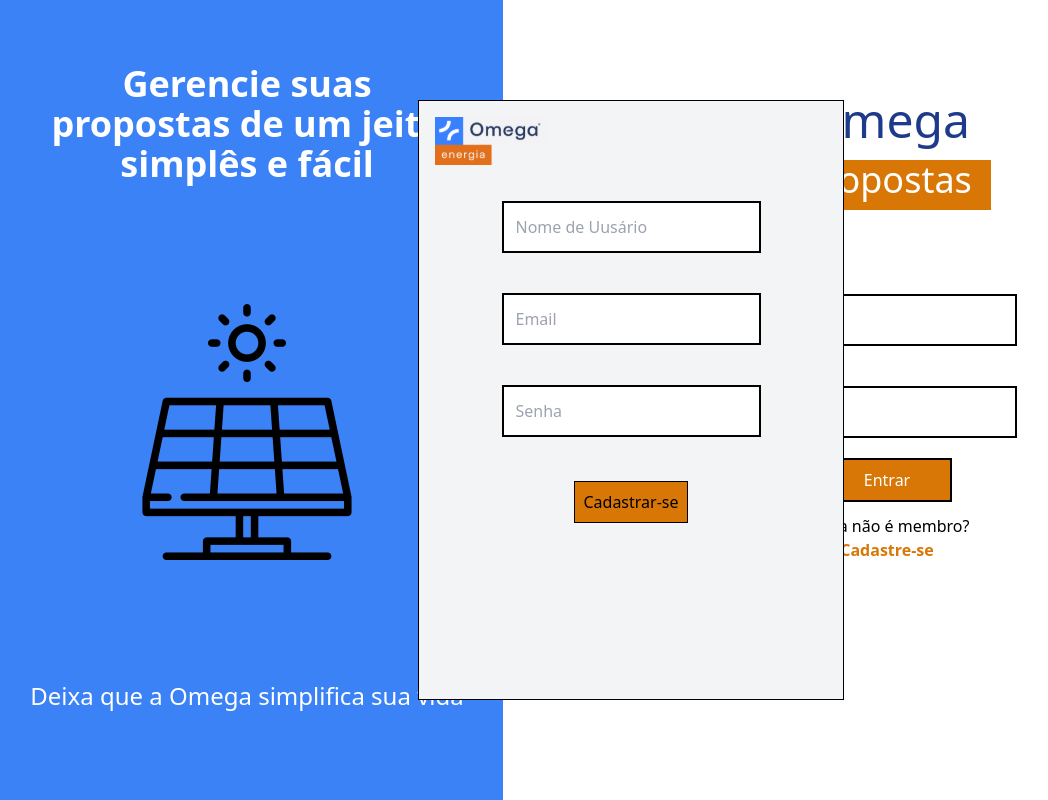
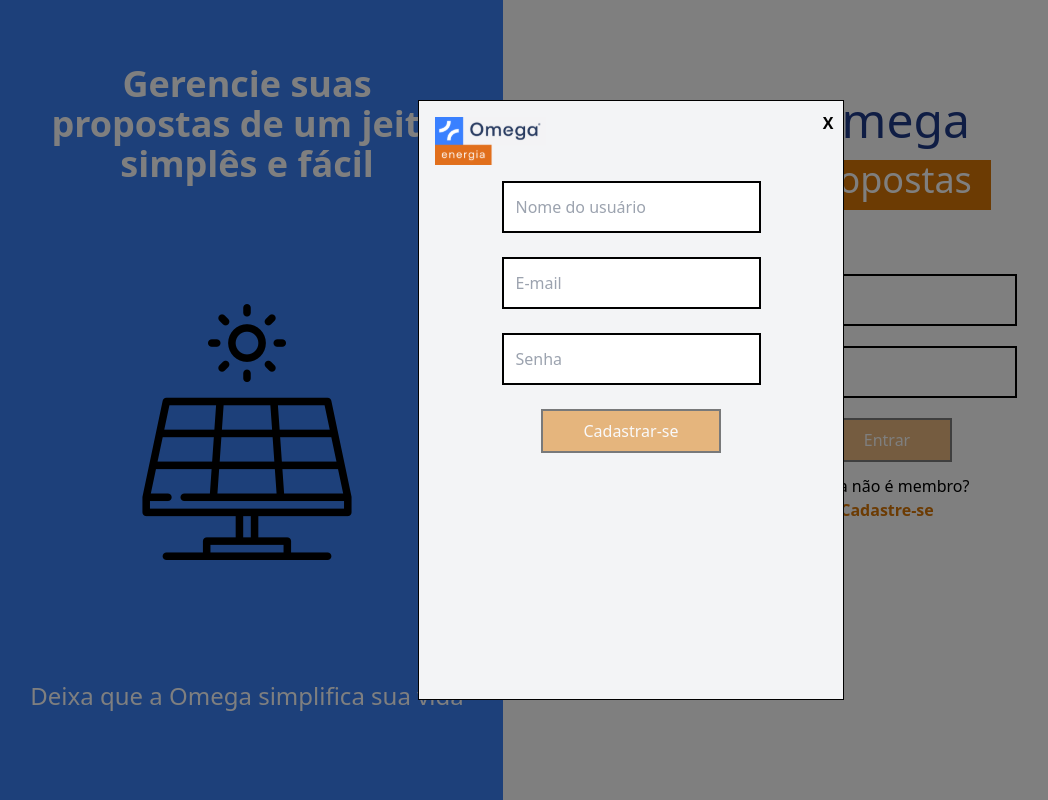
Before and after one commit to romariomelo/omega-client, a React (Create React App) app: page / in a window 1280 px wide. Both pictures are taken after a click on the element "Cadastre-se". Shown: the whole page, without its empty margins (9-1057 px from the left). Built offline with nearby package versions, Linux system fonts and the light colour scheme.

Commit message:
Login/cria usuário

```diff
--- a/src/components/largeButton.jsx
+++ b/src/components/largeButton.jsx
@@ -1,8 +1,10 @@
 function LargeButton(props) {
   return (
     <button
-      className={`bg-yellow-600 block mx-auto text-white px-10 py-2 mb-3 border-2 border-black active:bg-yellow-100 hover:bg-yellow-500 ${props.fixed}`}
+      className={`bg-yellow-600 block mx-auto text-white px-10 py-2 mb-3 border-2 ` +
+        `border-black active:bg-yellow-100 hover:bg-yellow-500 disabled:opacity-50 ${props.fixed}`}
       onClick={props.funcOnclick}
+      {...props}
     >
       {props.content}
     </button>
--- a/src/pages/Home.jsx
+++ b/src/pages/Home.jsx
@@ -1,18 +1,43 @@
-import Input from "../components/input"
-import SolarEnergyImage from "../assets/solar-energy-image.svg"
-import OmegaLogo from "../assets/omega-logo.svg"
-import LargeButton from "../components/largeButton"
-import { useOmegaClienteContext } from "../context/OmegaClientContext"
+import React from 'react';
+import SolarEnergyImage from '../assets/solar-energy-image.svg';
+import LargeButton from '../components/largeButton';
+import { useOmegaClienteContext } from '../context/OmegaClientContext';
+import CreateUserModal from './Home/Components/CreateUserModal';
 
 function Home() {
-  const { handleLogin } = useOmegaClienteContext()
+  const { handleLogin, handleInputLoginAndCreateUser } =
+    useOmegaClienteContext();
+
+  const [email, setEmail] = React.useState('');
+  const [password, setPassword] = React.useState('');
+  const [disabled, setDisabled] = React.useState(true);
+  const [modalOpened, setModalOpened] = React.useState(false);
+
+  const validateEmail = (email) =>
+    /[A-Z0-9]{1,}@[A-Z0-9]{2,}\.[A-Z0-9]{2,}/i.test(email);
+
+  const validatePassword = (password) => {
+    const minLengthPass = 8;
+    return password.length >= minLengthPass;
+  };
+
+  const validateInputsValue = React.useCallback(() => {
+    const emailValidation = validateEmail(email);
+    const passwordValidation = validatePassword(password);
+
+    setDisabled(!(emailValidation && passwordValidation));
+  }, [email, password]);
+
+  React.useEffect(() => {
+    validateInputsValue();
+  }, [email, password, validateInputsValue]);
   return (
     <div className="flex h-screen w-screen">
       <div className="bg-blue-500 w-2/5 h-full min-h-full">
         <h1 className="text-white text-center text-4xl mx-10 mt-16 mb-12 font-semibold">
           Gerencie suas propostas de um jeito simplês e fácil
         </h1>
-        <img className="mx-auto w-2/4 h-2/4" src={SolarEnergyImage} />
+        <img className="mx-auto w-2/4 h-2/4" src={SolarEnergyImage} alt="Energia Solar" />
         <h3 className="text-white text-center text-2xl mt-12 font-medium">
           Deixa que a Omega simplifica sua vida
         </h3>
@@ -23,44 +48,46 @@ function Home() {
           propostas
         </h2>
         <div className="flex mx-auto mt-16 flex-col">
-          <Input
-            placeholder={"Email"}
-            className="width={'w-80'}"
-            name={"email"}
+          <input
+            placeholder="E-mail"
+            className="`m-5 p-3 border-black border-2 self-center `width={'w-80'}"
+            name="email"
+            onChange={(e) => {
+              setEmail(e.target.value);
+              handleInputLoginAndCreateUser('email', e);
+            }}
           />
-          <Input
-            placeholder={"Senha"}
-            className="width={'w-80'}"
-            name={"password"}
+          <input
+            placeholder="Senha"
+            className="m-5 p-3 border-black border-2 self-center width={'w-80'}"
+            name="password"
+            type="password"
+            onChange={(e) => {
+              setPassword(e.target.value);
+              handleInputLoginAndCreateUser('password', e);
+            }}
           />
         </div>
-        <LargeButton content={"Entrar"} funcOnclick={handleLogin} />
+        <LargeButton
+          content={'Entrar'}
+          funcOnclick={handleLogin}
+          disabled={disabled}
+        />
         <h4 className="text-center text-2x1">Ainda não é membro?</h4>
         <h4
           className="text-center text-yellow-600 font-bold text-2x1 cursor-pointer"
-          onClick={console.log("Teste")}
+          onClick={() => setModalOpened(true)}
         >
           Cadastre-se
         </h4>
       </main>
-      <div
-        className={`absolute w-1/3 h-3/4 bg-gray-100 m-auto inset-0 border border-black`}
-      >
-        <img src={OmegaLogo} className="h-12 m-4" />
 
-        <form>
-          <div className="flex flex-col">
-            <Input placeholder={"Nome de Uusário"} name={"name"} />
-            <Input placeholder={"Email"} name={"email"} />
-            <Input placeholder={"Senha"} name={"password"} />
-            <br />
-            <button className="mb-4 bg-yellow-600 p-2 mx-auto text-center border border-black">
-              Cadastrar-se
-            </button>
-          </div>
-        </form>
-      </div>
+      {/* MODAL */}
+      {modalOpened ? (
+        <CreateUserModal setModalOpened={setModalOpened} />
+      ) : null}
+      {/* /MODAL */}
     </div>
-  )
+  );
 }
-export default Home
+export default Home;
--- /dev/null
+++ b/src/pages/Home/Components/CreateUserModal.jsx
@@ -0,0 +1,127 @@
+import React from 'react';
+import Input from '../../../components/input';
+import OmegaLogo from '../../../assets/omega-logo.svg';
+import { useOmegaClienteContext } from '../../../context/OmegaClientContext';
+import LargeButton from '../../../components/largeButton';
+
+const CreateUserModal = ({ setModalOpened }) => {
+  const { handleCreateUser, handleInputLoginAndCreateUser } =
+    useOmegaClienteContext();
+
+  const [name, setName] = React.useState('');
+  const [email, setEmail] = React.useState('');
+  const [password, setPassword] = React.useState('');
+  const [disabled, setDisabled] = React.useState(true);
+
+  const validateName = (name, path) => {
+    const minLengthName = 12;
+    const verifyLength = name.length >= minLengthName;
+    const verifyCharacter = (/^[a-záàâãéèêíïóôõöúçñÁÀÂÃÉÈÍÏÓÔÕÖÚÇÑ ]+$/i).test(name);
+    if (path === '/register') return verifyLength && verifyCharacter;
+    return true;
+  };
+
+  const validateEmail = (email) => (/[A-Z0-9]{1,}@[A-Z0-9]{2,}\.[A-Z0-9]{2,}/i)
+    .test(email);
+
+  const validatePassword = (password) => {
+    const minLengthPass = 8;
+    return password.length >= minLengthPass;
+  };
+
+  const validateInputsValue = React.useCallback(() => {
+    const emailValidation = validateEmail(email);
+    const nameValidation = validateName(name, '/');
+    const passwordValidation = validatePassword(password);
+
+    setDisabled(!(nameValidation && emailValidation && passwordValidation));
+  }, [email, password, name]);
+
+  React.useEffect(() => {
+    validateInputsValue();
+  }, [email, password, name, validateInputsValue]);
+
+
+  return (
+    <>
+      <div
+        className={`absolute w-1/3 h-3/4 bg-gray-100 m-auto inset-0 border border-black`}
+        style={{ zIndex: 2 }}
+      >
+        <div
+          style={{
+            position: 'absolute',
+            top: 10,
+            right: 10,
+            cursor: 'pointer',
+            fontWeight: 'bold',
+          }}
+          onClick={() => setModalOpened(false)}
+        >
+          X
+        </div>
+        <img src={OmegaLogo} className="h-12 m-4" alt="Logo da Omega Energia" />
+        <div className="flex flex-col">
+          <input
+            placeholder="Nome do usuário"
+            className="`m-5 p-3 border-black border-2 self-center `width={'w-80'}"
+            name="name"
+            onChange={(e) => {
+              setName(e.target.value);
+              handleInputLoginAndCreateUser('name', e);
+            }}
+          />
+          <br />
+          <input
+            placeholder="E-mail"
+            className="`m-5 p-3 border-black border-2 self-center `width={'w-80'}"
+            name="email"
+            onChange={(e) => {
+              setEmail(e.target.value);
+              handleInputLoginAndCreateUser('email', e);
+            }}
+          />
+          <br />
+          <input
+            placeholder="Senha"
+            className="`m-5 p-3 border-black border-2 self-center `width={'w-80'}"
+            name="password"
+            onChange={(e) => {
+              setPassword(e.target.value);
+              handleInputLoginAndCreateUser('password', e);
+            }}
+          />
+          {/* <Input placeholder={'Nome de Usuário'} name={'name'} /> */}
+          {/* <Input placeholder={'Email'} name={'email'} /> */}
+          {/* <Input placeholder={'Senha'} name={'password'} type="password" /> */}
+          <br />
+          <LargeButton
+            content={'Cadastrar-se'}
+            funcOnclick={handleCreateUser}
+            disabled={disabled}
+          />
+          {/* <button
+              className="mb-4 bg-yellow-600 p-2 mx-auto text-center border border-black"
+              funcOnclick={handleCreateUser}
+            >
+              Cadastrar-se
+            </button> */}
+        </div>
+      </div>
+      <div
+        style={{
+          position: 'fixed',
+          top: 0,
+          bottom: 0,
+          backgroundColor: 'rgba(0,0,0,.5)',
+          width: '100%',
+          height: '100%',
+          zIndex: 1,
+        }}
+        onClick={() => setModalOpened(false)}
+      ></div>
+    </>
+  );
+};
+
+export default CreateUserModal;
--- a/tailwind.config.js
+++ b/tailwind.config.js
@@ -12,7 +12,9 @@ module.exports = {
     },
   },
   variants: {
-    extend: {},
+    extend: {
+      opacity: ['disabled'],
+    },
   },
   plugins: [],
 }
```
